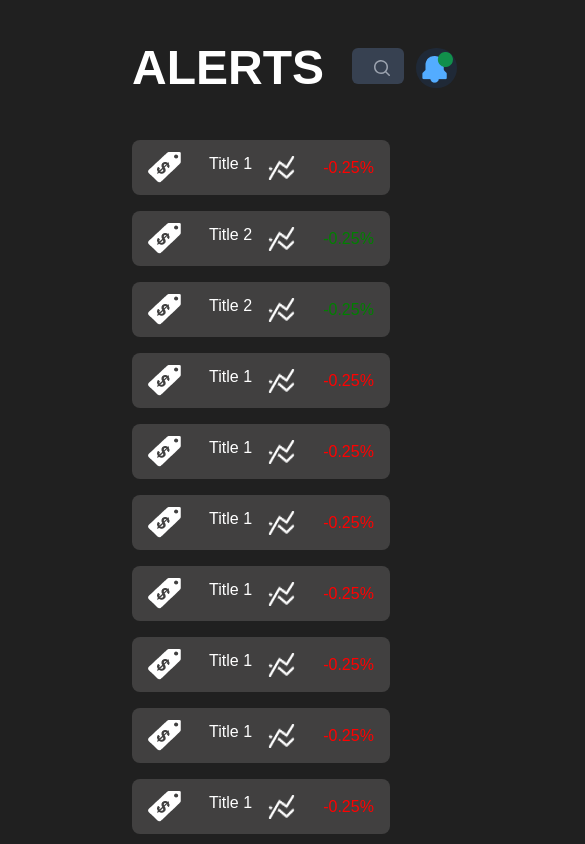
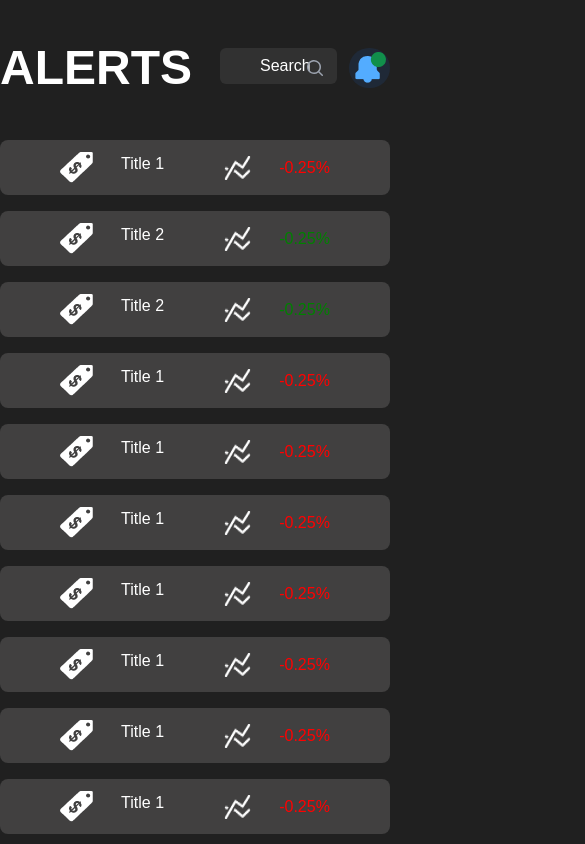
Before and after one commit to Ayayehia/GeekLabs, a React (Vite) app: page / in a window 390 px wide. Shown: the top 844 px of the page, 585 px wide, since content can reach past the window. Built offline with nearby package versions, Linux system fonts and the light colour scheme.

Commit message:
Feature: ScrollBar

```diff
--- a/package.json
+++ b/package.json
@@ -16,6 +16,7 @@
     "@radix-ui/react-scroll-area": "^1.0.5",
     "@tailwindcss/forms": "^0.5.7",
     "react": "^18.2.0",
+    "react-custom-scrollbars-2": "^4.5.0",
     "react-dom": "^18.2.0"
   },
   "devDependencies": {
--- a/src/App.jsx
+++ b/src/App.jsx
@@ -9,7 +9,7 @@ function App() {
   return (
     <main className="grid grid-cols-7 gap-4 relative ">
       <div className="col-span-7 md:col-span-5 text-white   relative ">
-        <div className="ml-[132px]">
+        <div className="md:ml-[132px]">
           <Header sidebarOpen={sidebarOpen} setSideBarOpen={setSideBarOpen} />
           <Table />
         </div>
@@ -20,23 +20,10 @@ function App() {
         )}
       </div>
       {/* second component */}
-      <div className="col-span-5 ml-[132px] xl:col-span-2 ">
+      <div className="col-span-5 md:ml-[132px] xl:col-span-2 ">
         <Filters />
       </div>
     </main>
-    // <>
-    //   <main className="grid grid-cols-7 gap-4 ">
-    //     {sidebarOpen && <SideBar />}
-    //     <div className="col-span-7 md:col-span-5 text-white  ml-[132px]">
-    //       <Header sidebarOpen={sidebarOpen} setSideBarOpen={setSideBarOpen} />
-    //       <Table />
-    //     </div>
-    //     {/* second component */}
-    //     <div className="col-span-5 lg:col-span-2">
-    //       <Filters />
-    //     </div>
-    //   </main>
-    // </>
   );
 }
 
--- a/src/components/Header.jsx
+++ b/src/components/Header.jsx
@@ -27,7 +27,7 @@ const Header = ({ sidebarOpen, setSideBarOpen }) => {
               <input
                 id="search"
                 name="search"
-                className="block w-full rounded-md border-0 bg-gray-700 py-1.5 pl-10 pr-3 text-white placeholder:text-white sm:text-sm sm:leading-6"
+                className="block w-full rounded-md border-0 bg-[#313131] py-1.5 pl-10 pr-3 text-white placeholder:text-white sm:text-sm sm:leading-6"
                 placeholder="Search BY ..."
                 type="search"
               />
--- a/src/components/Table.jsx
+++ b/src/components/Table.jsx
@@ -4,7 +4,7 @@ import numberLogo from "../assets/PaperLogo.png";
 import StocksLogo from "../assets/StocksLogo.png";
 import LowRiskLogo from "../assets/LowRisk.png";
 import hightRiskLogo from "../assets/HighRisk.png";
-
+import { Scrollbars } from "react-custom-scrollbars-2";
 const data = [
   {
     title: { value: "Title 1", logo: titleLogo },
@@ -66,11 +66,30 @@ const data = [
     stocks: { value: "-0.25%", logo: StocksLogo },
     risk: { value: "Low Risk", logo: LowRiskLogo, color: "red" },
   },
+  {
+    title: { value: "Title 1", logo: titleLogo },
+    number: { value: 200, logo: numberLogo },
+    stocks: { value: "-0.25%", logo: StocksLogo },
+    risk: { value: "Low Risk", logo: LowRiskLogo, color: "red" },
+  },
+  {
+    title: { value: "Title 1", logo: titleLogo },
+    number: { value: 200, logo: numberLogo },
+    stocks: { value: "-0.25%", logo: StocksLogo },
+    risk: { value: "Low Risk", logo: LowRiskLogo, color: "red" },
+  },
+  {
+    title: { value: "Title 1", logo: titleLogo },
+    number: { value: 200, logo: numberLogo },
+    stocks: { value: "-0.25%", logo: StocksLogo },
+    risk: { value: "Low Risk", logo: LowRiskLogo, color: "red" },
+  },
   // Add other entries similarly
 ];
 
 const Table = () => {
   return (
+    <Scrollbars style={{ height: 800 }}>
       <div className="mt-10 text-black">
         {data.map((item, index) => (
           <div
@@ -96,6 +115,7 @@ const Table = () => {
           </div>
         ))}
       </div>
+    </Scrollbars>
   );
 };
 
--- a/src/index.css
+++ b/src/index.css
@@ -1,30 +1,12 @@
 @tailwind base;
 @tailwind components;
 @tailwind utilities;
-/* :root {
-  font-family: Inter, system-ui, Avenir, Helvetica, Arial, sans-serif;
-  line-height: 1.5;
-  font-weight: 400;
 
-  color-scheme: light dark;
-  color: rgba(255, 255, 255, 0.87);
-  background-color: #242424;
-
-  font-synthesis: none;
-  text-rendering: optimizeLegibility;
-  -webkit-font-smoothing: antialiased;
-  -moz-osx-font-smoothing: grayscale;
+::-webkit-scrollbar {
+  width: 8px;
+  background-color: #424242;
+  /* display: none; */
 }
-
-a {
-  font-weight: 500;
-  color: #646cff;
-  text-decoration: inherit;
-}
-a:hover {
-  color: #535bf2;
-} */
-
 body {
   margin: 0;
   box-sizing: border-box;
@@ -32,40 +14,3 @@ body {
   min-height: 100vh;
   background-color: #202020;
 }
-
-/* h1 {
-  font-size: 3.2em;
-  line-height: 1.1;
-}
-
-button {
-  border-radius: 8px;
-  border: 1px solid transparent;
-  padding: 0.6em 1.2em;
-  font-size: 1em;
-  font-weight: 500;
-  font-family: inherit;
-  background-color: #1a1a1a;
-  cursor: pointer;
-  transition: border-color 0.25s;
-}
-button:hover {
-  border-color: #646cff;
-}
-button:focus,
-button:focus-visible {
-  outline: 4px auto -webkit-focus-ring-color;
-}
-
-@media (prefers-color-scheme: light) {
-  :root {
-    color: #213547;
-    background-color: #ffffff;
-  }
-  a:hover {
-    color: #747bff;
-  }
-  button {
-    background-color: #f9f9f9;
-  }
-} */
```
Also changed, not shown: 1 other file (tests, documents, lock files or other folders). Lines whose indentation alone changed are shown as unchanged.
